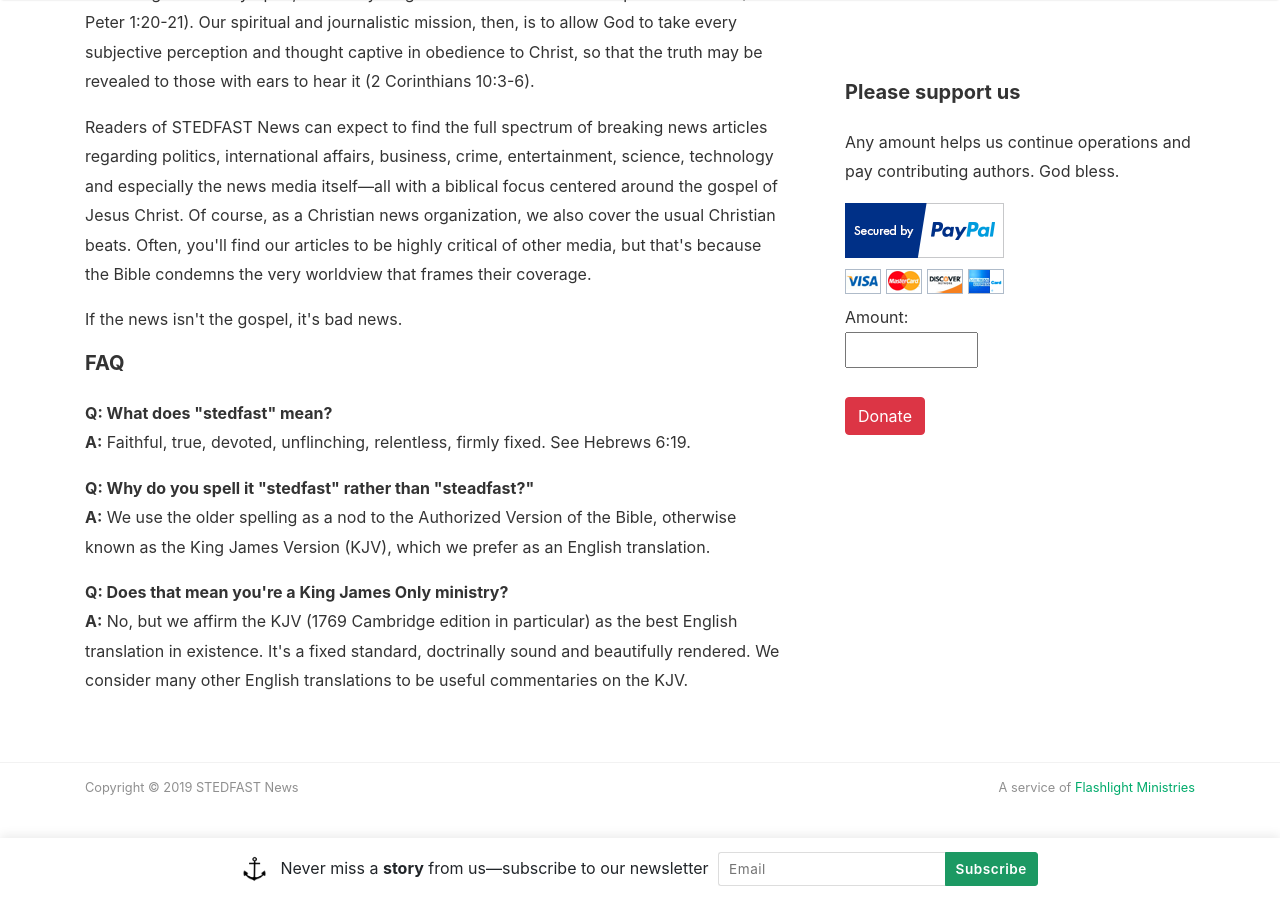
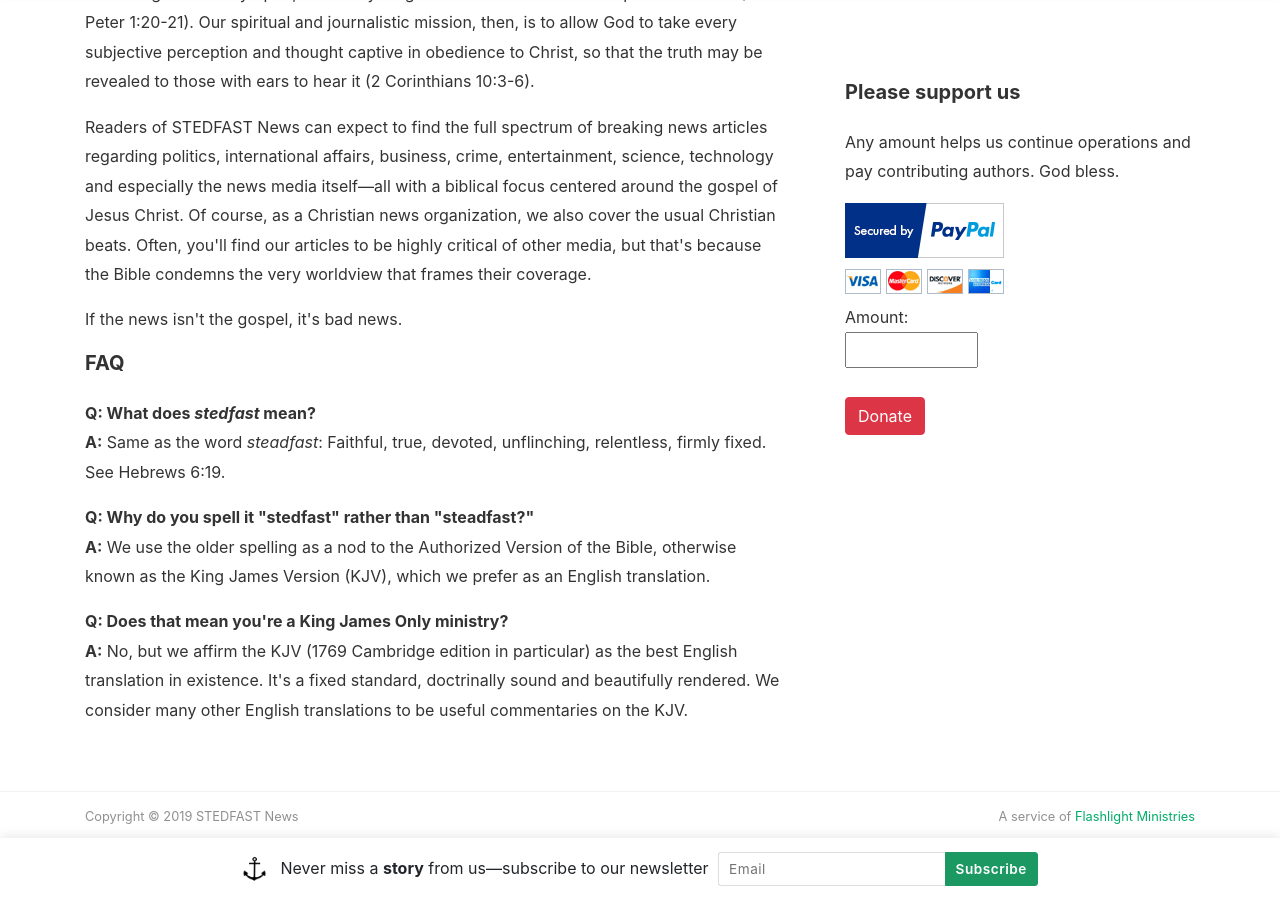
Before and after one commit to flashlightministries/stedfastnews, a Jekyll site: the page built from _pages/about.md, in a window 1280 px wide and 900 px high, scrolled down 621 px. Built offline with Jekyll 4.4.1, drawn with Linux system fonts in a browser that asks for light colours; nearby versions of some CDN libraries.

Commit message:
Update about.md

```diff
--- a/_pages/about.md
+++ b/_pages/about.md
@@ -24,8 +24,8 @@ permalink: /about
 
   <h5>FAQ</h5>
   <p>
-    <b>Q: What does "stedfast" mean?</b><br>
-    <b>A:</b> Faithful, true, devoted, unflinching, relentless, firmly fixed. See Hebrews 6:19.
+    <b>Q: What does <i>stedfast</i> mean?</b><br>
+    <b>A:</b> Same as the word <i>steadfast</i>: Faithful, true, devoted, unflinching, relentless, firmly fixed. See Hebrews 6:19.
   </p>
   <p>
     <b>Q: Why do you spell it "stedfast" rather than "steadfast?"</b><br>
```
